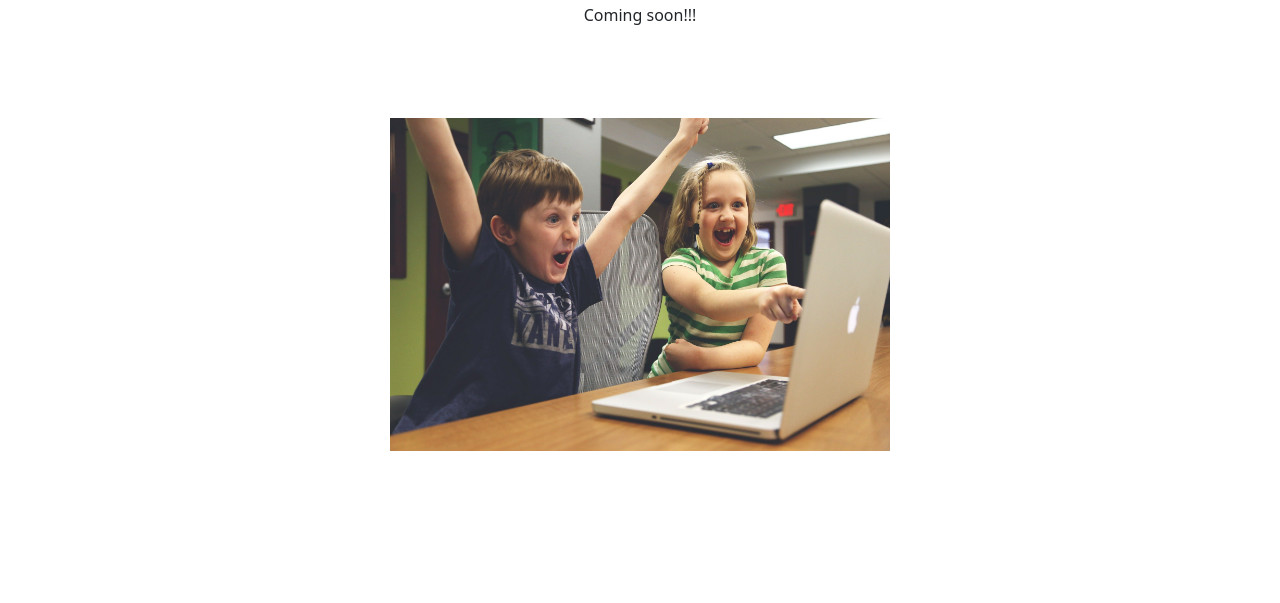
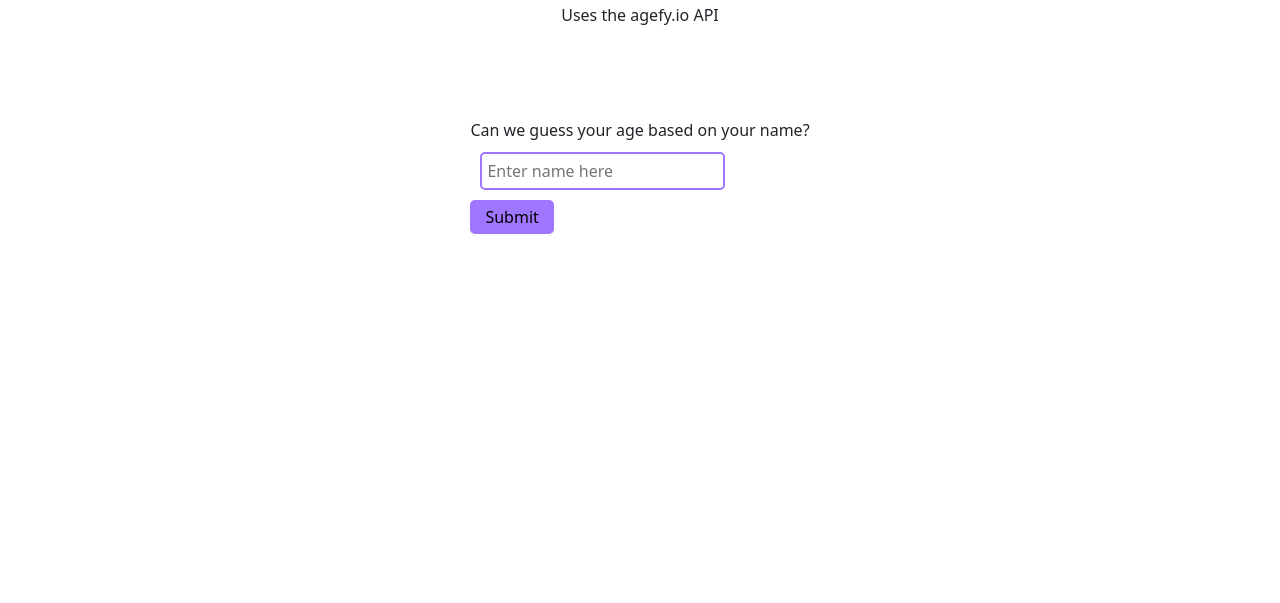
Before and after one commit to Arahndir27/Fearsome-Fables, a plain HTML site: page pages/game.html in a window 1280 px wide. Shown: the part 119-722 px from the top of the page. Drawn offline with nearby package versions, Linux system fonts and the light colour scheme.

Commit message:
start age game

```diff
--- a/css/styles.css
+++ b/css/styles.css
@@ -145,6 +145,26 @@ body {
     margin-bottom: 25px;
 }
 
-.game-container img {
-    width: 500px;
+input[type=text] {
+    padding: 5px;
+    border: 2px solid rgb(159, 118, 255);
+    -webkit-border-radius: 5px;
+    border-radius: 5px;
 }
+
+input[type=text]:focus {
+    border-color: #333;
+}
+
+input[type=submit] {
+    padding: 5px 15px;
+    background: rgb(159, 118, 255);
+    border: 0 none;
+    cursor: pointer;
+    -webkit-border-radius: 5px;
+    border-radius: 5px;
+}
+
+#age-input {
+    margin: 10px;
+}
--- a/pages/game.html
+++ b/pages/game.html
@@ -44,7 +44,7 @@
 
             <div class="page-title">
                 <h1>The Game</h1>
-                <p>Coming soon!!!</p>
+                <p>Uses the agefy.io API</p>
             </div>
 
         </div>
@@ -52,8 +52,15 @@
 
 
         <div class="game-container">
-            <img class="img-fluid" src="/images/game-temp.jpg" alt="Place holder for actual game" />
+            <form class="game-form">
+                <label>Can we guess your age based on your name?</label><br/>
+                <input id="age-input" type="text" placeholder="Enter name here"/><br/>
+                <input id="age-submit" type="submit" value="Submit"/>
+            </form>
+
+            <div class="game-results"></div>
         </div>
+
 
 
         <div class="footer">
```
Also changed, not shown: js/script.js (added, +15 -0 lines), pages/high-scores.html (+3 -3 lines), 1 other file.
